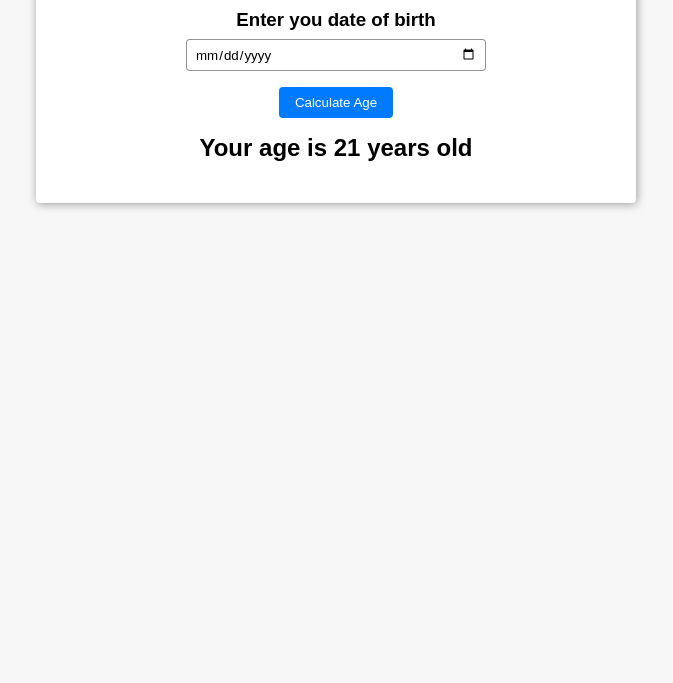
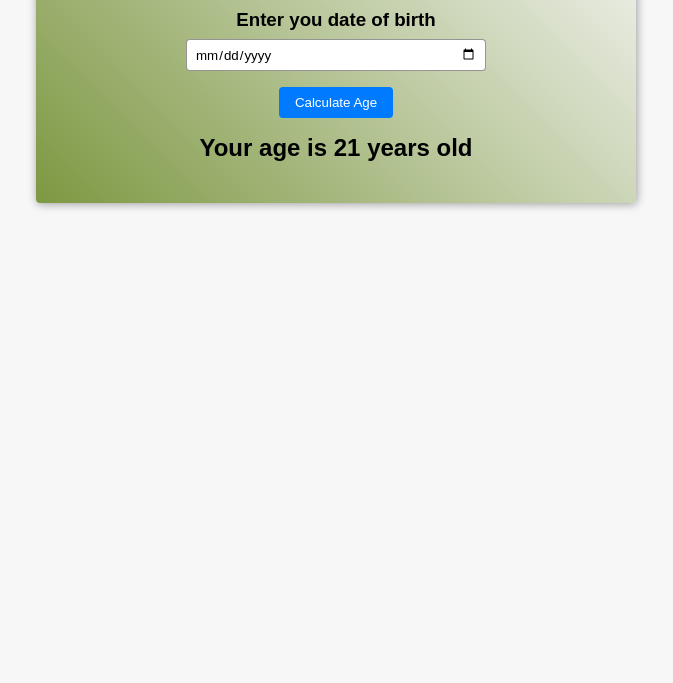
Before and after one commit to shubhampawar05/AgeCalculator, a plain HTML site: page index.html in a window 1280 px wide. Shown: the part 197-880 px from the top of the page, without its empty margins (304-977 px from the left). Drawn offline with Linux system fonts and the light colour scheme.

Commit message:
adding color

```diff
--- a/style.css
+++ b/style.css
@@ -14,7 +14,7 @@ body{
 
 }
 .container{
-    background-color: #FFFFFF;
+    background: linear-gradient(45deg, #7d9842, transparent);;
     min-height: 40vh;
     max-width: 600px;
     margin: 5rem auto;
```
